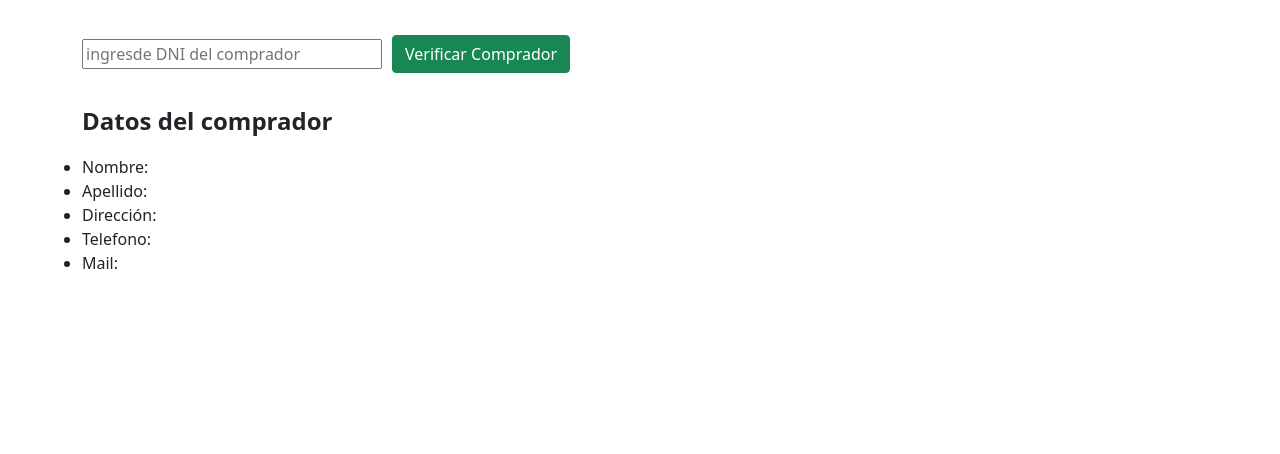
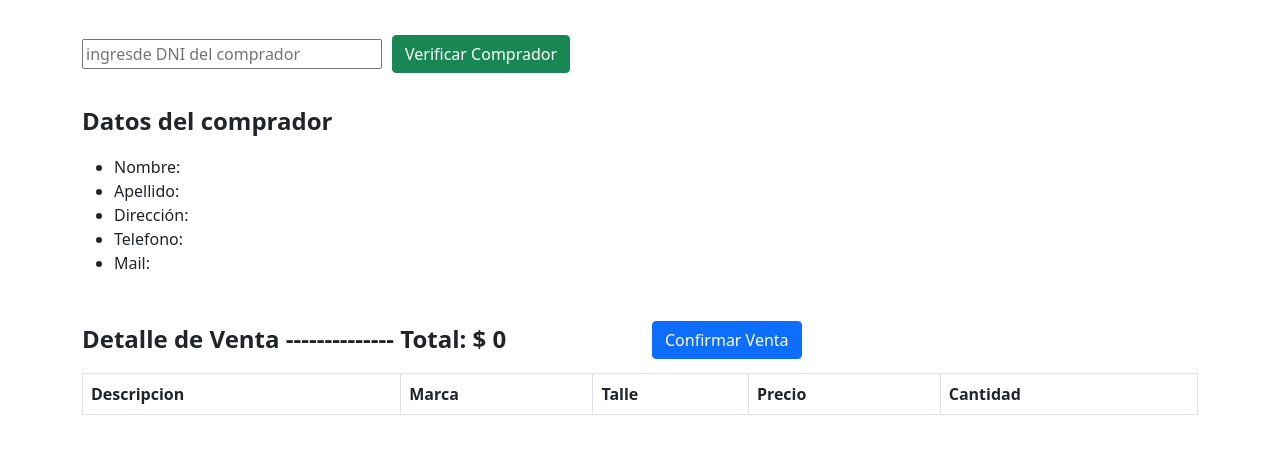
Before and after one commit to ldato/tienda_Leones_Front, a React (Create React App) app: page /FormVenta in a window 1280 px wide. Shown: the top 454 px of the page. Built offline with nearby package versions, Linux system fonts and the light colour scheme.

Commit message:
Se agrego input de cantidad y array de venta para enviar post fetch venta

```diff
--- a/src/App.js
+++ b/src/App.js
@@ -50,7 +50,7 @@ function App(props) {
     return (
         <>  <Router>
             <Routes>
-                <Route exact path="/FormVenta" element={<FormVenta />}/>
+                <Route exact path="/FormVenta" element={<FormVenta ventaProp={venta} />}/>
                 <Route exact path="/" element={
                 <Container>
                 <Row className="Alto-Fila">
@@ -75,27 +75,6 @@ function App(props) {
             }/>
             </Routes>
 
-            {/* <Container>
-                <Row className="Alto-Fila">
-                </Row>
-                <Row className="altura-fila">
-                    <Col xs={12} className="centrar-contenido"><Buscador callback={getResponse} add={addVenta} /></Col>
-                </Row>
-                <Row className="espacio-superior">
-                    <Col xs={4}>
-                        <h3>Detalle de venta</h3>
-                    </Col>
-                    <Col>
-                    <TotalVenta listaVender={venta} />
-                    </Col>
-                </Row>
-                <Row className="espacio-superior3">
-                    <Col>
-                        <TablaProducto listaVenta={venta} borrar={removeVenta} />
-                    </Col>
-                </Row>
-
-            </Container> */}
             </Router>
         </>
     )
--- a/src/components/Buscador.js
+++ b/src/components/Buscador.js
@@ -7,12 +7,22 @@ function Buscador(props) {
     const [producto, setProducto] = useState([{ descripcion: "", marca: "", talle: "", precio: 0, cantidad: 0 }]);
     let codigo;
     let addProd;
+    let cant="";
     const handleChange = (e) => {
         e.preventDefault();
         const { value } = e.target;
         codigo = value;
         //console.log(codigo);
     }
+
+    const handleChangeCant = (e) => {
+        e.preventDefault();
+        const { value } = e.target;
+        cant = parseInt(value);
+        console.log(cant);
+    }
+
+
 
     const Consultar = async () => {
 
@@ -30,7 +40,23 @@ function Buscador(props) {
     }
 
     const Agregar = () => {
-       props.add(addProd)
+        if (producto[0].descripcion==="") {
+            alert("Debe consultar un producto antes de cargar la venta");
+        }
+        else {
+            if (cant==="") {
+                producto[0].cantidad=1;
+                props.add(addProd);
+                console.log(producto);
+            } else {
+                producto[0].cantidad = cant;
+                props.add(addProd)
+                console.log(producto);
+            }
+
+        }
+
+
     }
 
 
@@ -71,7 +97,13 @@ function Buscador(props) {
                                     <td>{producto[0].marca}</td>
                                     <td>{producto[0].talle}</td>
                                     <td>$ {producto[0].precio}</td>
-                                    <td>{producto[0].cantidad}</td>
+                                    <td>
+                                        <input
+                                            type="number"
+                                            placeholder="Ingrese Cantidad"
+                                            onChange={handleChangeCant}
+                                        />
+                                    </td>
                                     <td><Button onClick={Agregar}>Agregar a venta</Button></td>
                                 </tr>
                             </tbody>
--- a/src/components/FormVenta.js
+++ b/src/components/FormVenta.js
@@ -1,22 +1,39 @@
-import React, {useState} from "react";
-import { Button, Container, Row, Col } from "react-bootstrap";
+import React, { useState, useEffect } from "react";
+import { Button, Container, Row, Col, Table } from "react-bootstrap";
 import { useNavigate } from "react-router-dom";
 import "../App.css";
 
 function FormVenta(props) {
 
     let navigate = useNavigate();
-    const [cliente, setCliente] = useState([{nombre: "", apellido: "", telefono: "", direccion: "", email: ""}]);
-    const venta = props;
+    const [cliente, setCliente] = useState([{ nombre: "", apellido: "", telefono: "", direccion: "", email: "" }]);
+    const { ventaProp } = props;
+    const clienteVacio = [{ nombre: "", apellido: "", telefono: "", direccion: "", email: "" }];
+    const [venta, setVenta] = useState([]);
+
+    let suma = 0;
+
+    for (let i = 0; i < ventaProp.length; i++) {
+        suma = suma + (ventaProp[i][0].precio * ventaProp[i][0].cantidad);
+    }
 
     let id;
 
     const handleChange = (e) => {
         e.preventDefault();
-        const {value} = e.target;
+        const { value } = e.target;
         id = value;
         console.log(id);
     }
+
+    //-----------------------------------------------------------------------
+
+    useEffect(() => {
+        setVenta(state => (ventaProp));
+        console.log(ventaProp);
+    });
+
+    //------------------------------------------------------------------------
 
     const irHome = () => {
         navigate("/")
@@ -25,8 +42,20 @@ function FormVenta(props) {
     const ConsultarCliente = async () => {
         const response = await fetch("http://localhost:3001/consultas/cliente/" + id);
         const cliente = await response.json();
+        if (cliente.length === 0) {
+            alert("No se encontro un cliente con el DNI ingresado")
+            setCliente(clienteVacio);
+        } else {
             setCliente(cliente);
+            console.log(cliente.length);
+        }
+    }
+
+    const ConfirmarVenta = async () => {
+        console.log("Cliente:");
         console.log(cliente);
+        console.log("Venta: ");
+        console.log(venta);
     }
 
     return (
@@ -55,6 +84,7 @@ function FormVenta(props) {
                     <p className="negrita-grande">Datos del comprador</p>
                 </Row>
                 <Row>
+                    <Col xs={6}>
                         <ul>
                             <li>Nombre: {cliente[0].nombre} </li>
                             <li>Apellido: {cliente[0].apellido} </li>
@@ -62,6 +92,49 @@ function FormVenta(props) {
                             <li>Telefono: {cliente[0].telefono}</li>
                             <li>Mail: {cliente[0].email}</li>
                         </ul>
+                    </Col>
+
+                </Row>
+                <Row className="espacio-superior2">
+                    <Col xs={6}>
+                    <p className="negrita-grande">Detalle de Venta -------------- Total: $ {suma} </p>
+                    </Col>
+                    <Col>
+                        <Button onClick={ConfirmarVenta}>Confirmar Venta</Button>
+                    </Col>
+
+                </Row>
+                <Row>
+                    <Col>
+                        <Table striped bordered hover>
+                            <thead>
+                                <tr>
+                                    <th>Descripcion</th>
+                                    <th>Marca</th>
+                                    <th>Talle</th>
+                                    <th>Precio</th>
+                                    <th>Cantidad</th>
+                                </tr>
+                            </thead>
+                            <tbody>
+                                {venta.map((articulo, id) => {
+                                    return (
+                                        <>
+                                            <tr key={id}>
+                                                {/* {console.log(id)} */}
+                                                <td >{articulo[0].descripcion}</td>
+                                                <td >{articulo[0].marca}</td>
+                                                <td >{articulo[0].talle}</td>
+                                                <td >$ {articulo[0].precio}</td>
+                                                <td >{articulo[0].cantidad}</td>
+                                            </tr>
+                                        </>)
+                                })}
+
+
+                            </tbody>
+                        </Table>
+                    </Col>
                 </Row>
             </Container>
 
--- a/src/components/TablaProducto.js
+++ b/src/components/TablaProducto.js
@@ -39,7 +39,7 @@ function TablaProducto(props) {
                                     <td >{articulo[0].marca}</td>
                                     <td >{articulo[0].talle}</td>
                                     <td >$ {articulo[0].precio}</td>
-                                    <td >1</td>
+                                    <td >{articulo[0].cantidad}</td>
                                     <td ><Button onClick={() => removeItem(id)} variant="danger">Quitar</Button></td>
                                 </tr>
                             </>)
--- a/src/components/TotalVenta.js
+++ b/src/components/TotalVenta.js
@@ -13,7 +13,7 @@ function TotalVenta(props) {
     let suma = 0;
 
     for (let i = 0; i < listaVender.length; i++) {
-        suma = suma + listaVender[i][0].precio;
+        suma = suma + (listaVender[i][0].precio * listaVender[i][0].cantidad);
         console.log(listaVender);
     }
 
```
Lines whose indentation alone changed are shown as unchanged.
